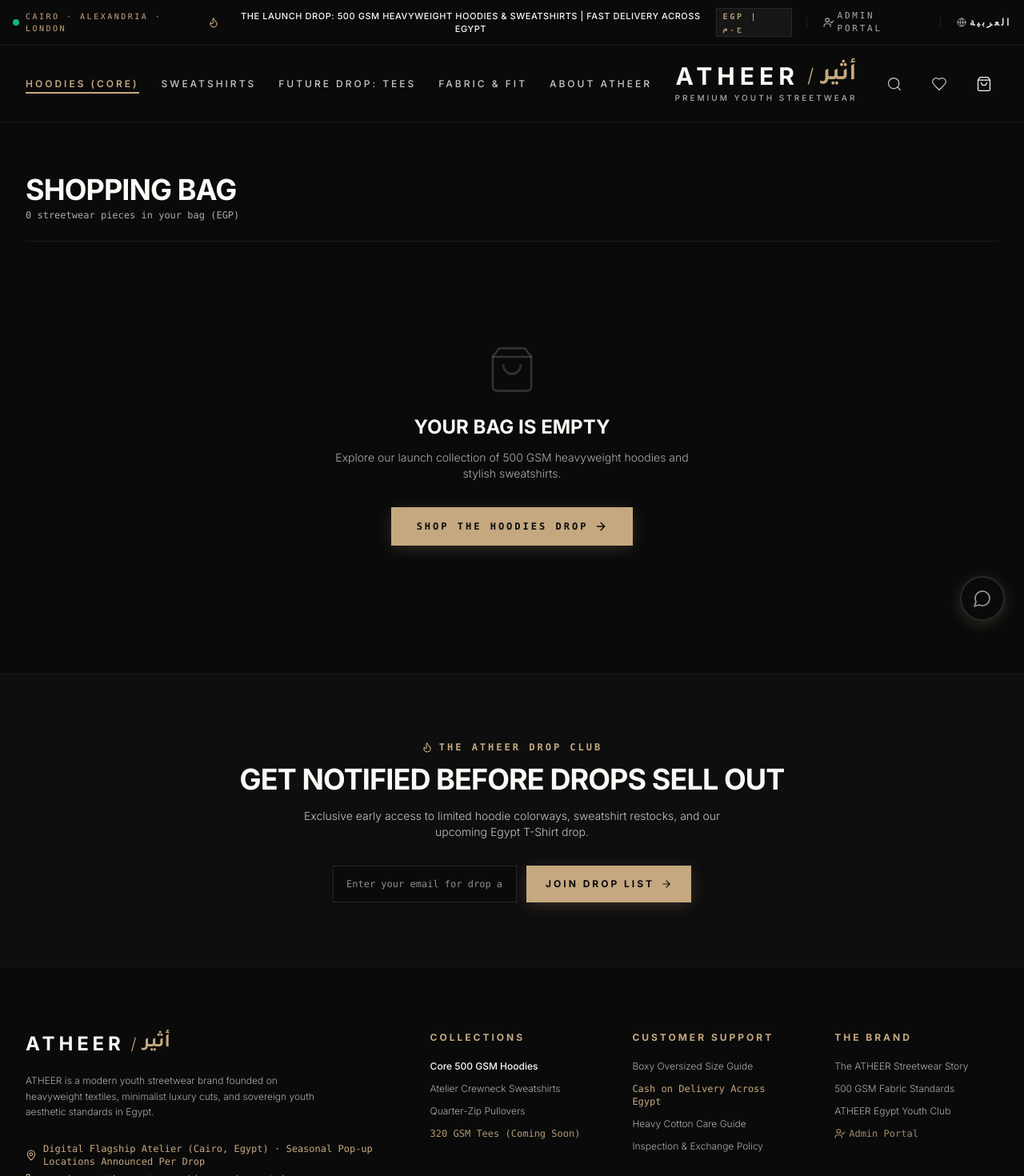
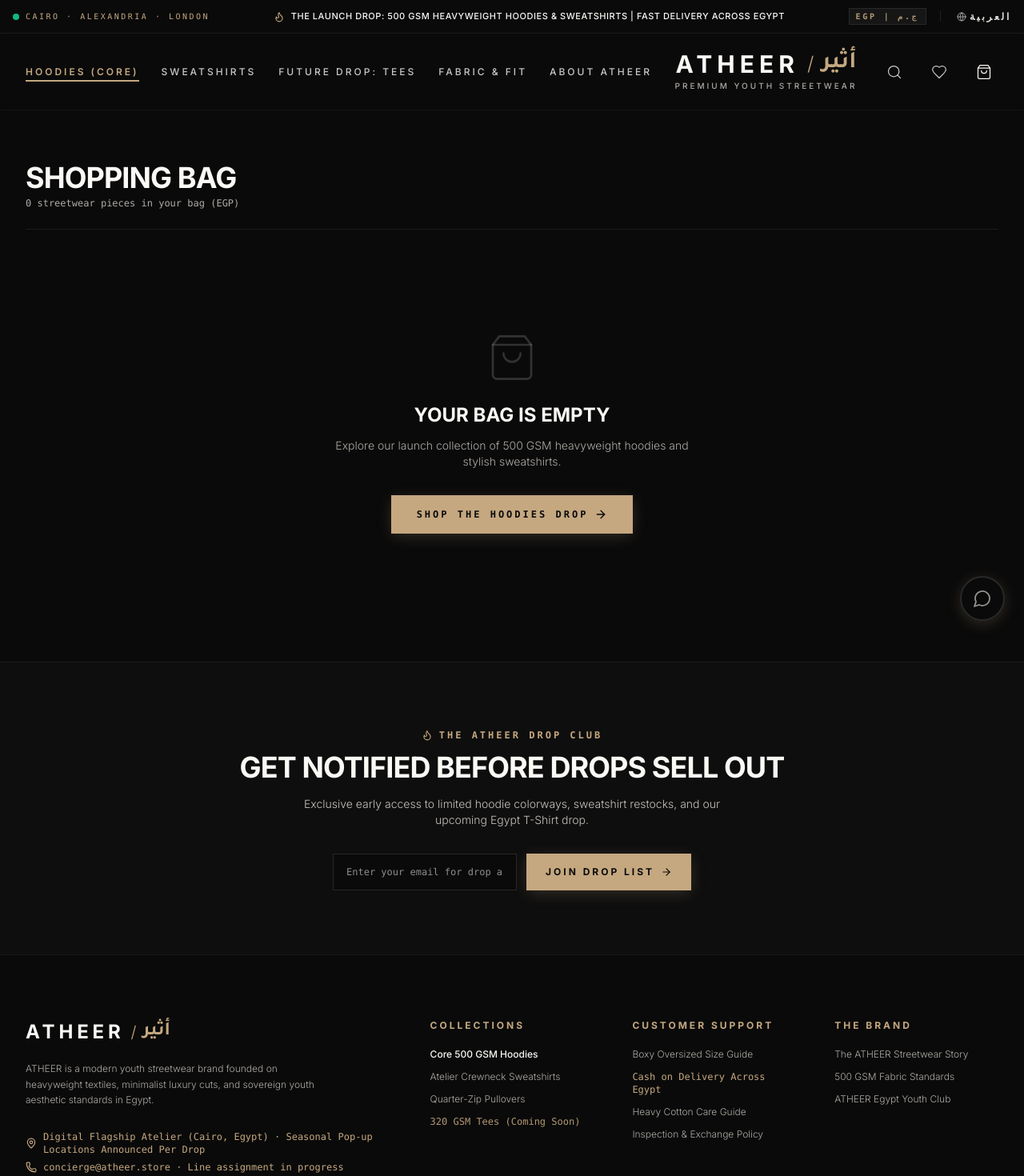
Before and after one commit to atheerxo140-beep/ATHEER-STORE, a Next.js app: page /cart in a window 1280 px wide. Shown: the top 1470 px of the page at 80% size. Built offline with nearby package versions, Linux system fonts and the light colour scheme.

Commit message:
fix: hide admin portal links from customer storefront navigation

```diff
--- a/src/components/Footer.tsx
+++ b/src/components/Footer.tsx
@@ -2,7 +2,7 @@
 
 import React, { useState } from 'react';
 import { useLanguage } from '@/context/LanguageContext';
-import { Flame, ArrowRight, ArrowLeft, Check, MapPin, Phone, UserCheck } from 'lucide-react';
+import { Flame, ArrowRight, ArrowLeft, Check, MapPin, Phone } from 'lucide-react';
 import Link from 'next/link';
 
 export const Footer: React.FC = () => {
@@ -186,15 +186,7 @@ export const Footer: React.FC = () => {
                   {language === 'ar' ? 'مجتمع شباب أثير في مصر' : 'ATHEER Egypt Youth Club'}
                 </a>
               </li>
-              <li>
-                <Link
-                  href="/admin"
-                  className="text-brand-gold/80 hover:text-brand-gold transition-colors flex items-center font-mono"
-                >
-                  <UserCheck className="w-3.5 h-3.5 mr-1 rtl:ml-1 rtl:mr-0 inline" />
-                  <span>{language === 'ar' ? 'بوابة إدارة المتجر' : 'Admin Portal'}</span>
-                </Link>
-              </li>
+
             </ul>
           </div>
         </div>
--- a/src/components/Header.tsx
+++ b/src/components/Header.tsx
@@ -12,8 +12,6 @@ import {
   Globe,
   Heart,
   Flame,
-  ShieldCheck,
-  UserCheck,
 } from 'lucide-react';
 
 export const Header: React.FC = () => {
@@ -57,24 +55,12 @@ export const Header: React.FC = () => {
             <span>{t('announcementText')}</span>
           </div>
 
-          {/* Quick Selectors & Admin Link */}
+          {/* Quick Selectors */}
           <div className="hidden md:flex items-center space-x-4 rtl:space-x-reverse text-[11px]">
             {/* Currency Indicator (EGP Only) */}
             <span className="font-mono text-brand-gold/90 font-bold px-2 py-0.5 bg-brand-charcoal border border-brand-border text-[10px]">
               EGP | ج.م
             </span>
-
-            <span className="text-brand-border">|</span>
-
-            {/* Admin Portal Link */}
-            <Link
-              href="/admin"
-              className="text-brand-cream/70 hover:text-brand-gold transition-colors flex items-center font-mono text-[11px]"
-              title="Admin Dashboard"
-            >
-              <UserCheck className="w-3.5 h-3.5 mr-1 rtl:ml-1 rtl:mr-0 inline" />
-              <span>{t('navAdmin')}</span>
-            </Link>
 
             <span className="text-brand-border">|</span>
 
@@ -264,14 +250,7 @@ export const Header: React.FC = () => {
                   </Link>
                 ))}
 
-                {/* Mobile Admin Link */}
-                <Link
-                  href="/admin"
-                  onClick={() => setMobileMenuOpen(false)}
-                  className="block text-sm uppercase tracking-widest py-2 text-brand-gold font-mono border-b border-brand-border/30"
-                >
-                  {t('navAdmin')}
-                </Link>
+
               </div>
 
               <div className="pt-4 border-t border-brand-border space-y-4">
```
